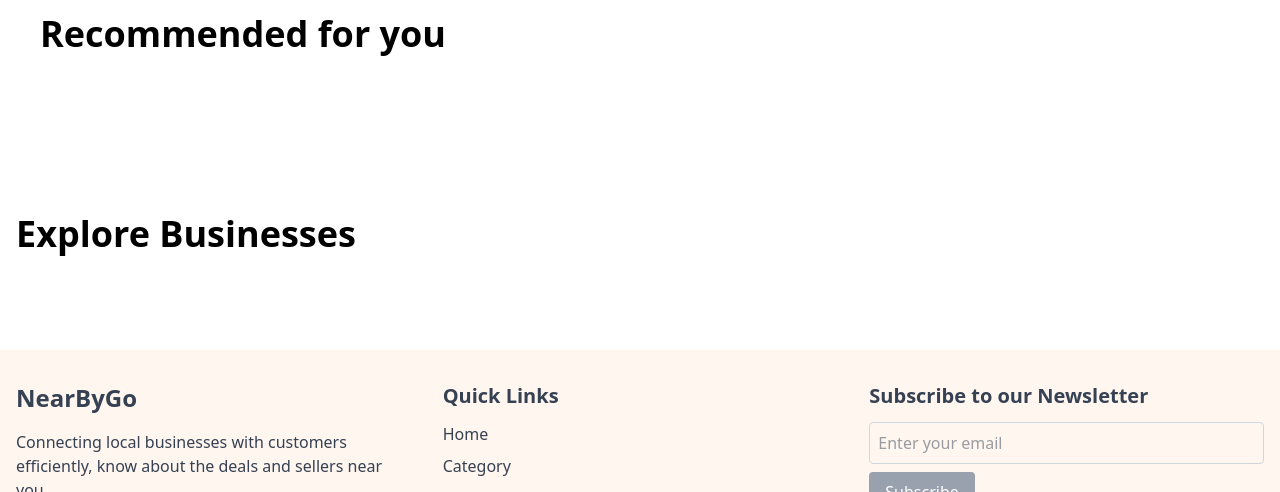
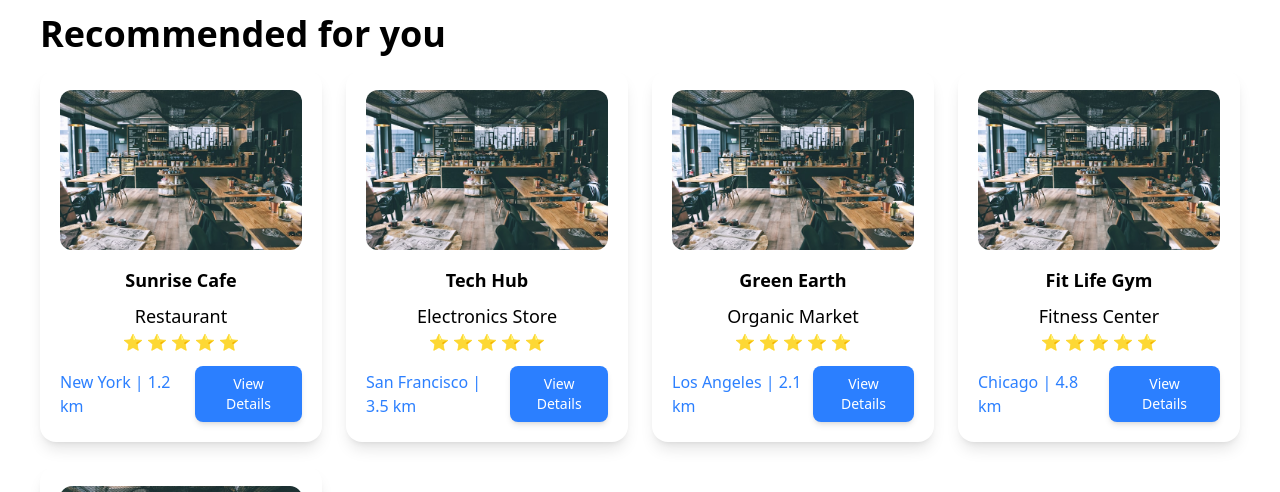
Before and after one commit to AnshKubavat/Team_Anonymous, a React (Vite) app in the folder Frontend/: page / in a window 1280 px wide. Shown: the part 386-878 px from the top of the page. Built offline with nearby package versions, Linux system fonts and the light colour scheme; no server answers.

Commit message:
make card component and show it on Home page

```diff
--- a/Frontend/src/Pages/Home/Home.jsx
+++ b/Frontend/src/Pages/Home/Home.jsx
@@ -2,6 +2,7 @@ import { useState, useEffect } from "react";
 import { useDispatch, useSelector } from "react-redux";
 import { getItem } from "../../utils/localStorageManager";
 import Card from "../../components/Card";
+import image from "../../assets/image.jpg"
 
 const slides = [
   { id: 1, color: "bg-red-500", text: "YP's Hotel" },
@@ -17,6 +18,51 @@ const Home = () => {
   const { user } = useSelector((state) => state.user);
   const dispatch = useDispatch();
   const city = getItem("city");
+
+  const dummyBusinessList = [
+  {
+    _id: "1",
+    businessName: "Sunrise Cafe",
+    categoryOfBusiness: "Restaurant",
+    city: "New York",
+    distance: "1.2 km",
+    image: image,
+  },
+  {
+    _id: "2",
+    businessName: "Tech Hub",
+    categoryOfBusiness: "Electronics Store",
+    city: "San Francisco",
+    distance: "3.5 km",
+    image: image,
+  },
+  {
+    _id: "3",
+    businessName: "Green Earth",
+    categoryOfBusiness: "Organic Market",
+    city: "Los Angeles",
+    distance: "2.1 km",
+    image: image,
+  },
+  {
+    _id: "4",
+    businessName: "Fit Life Gym",
+    categoryOfBusiness: "Fitness Center",
+    city: "Chicago",
+    distance: "4.8 km",
+    image: image,
+  },
+  {
+    _id: "5",
+    businessName: "Dream Salon",
+    categoryOfBusiness: "Beauty & Spa",
+    city: "Miami",
+    distance: "3.0 km",
+    image: image,
+  },
+];
+
+
 
   useEffect(() => {
     const interval = setInterval(() => {
@@ -34,9 +80,22 @@ const Home = () => {
         <h1 className="text-xl md:text-4xl font-bold text-left mt-10 md:mt-16 ml-4 md:ml-10">
           Recommended for you
         </h1>
+        <div>
+
         <section className="dark:bg-dark mt-4 mx-4 md:mx-10 pb-10 md:pb-20">
-          <div className="container mx-auto"></div>
-        </section>
+          <div className="container mx-auto">
+            {dummyBusinessList.length > 0 ? (
+              <div className="grid grid-cols-1  md:grid-cols-3 lg:grid-cols-4 gap-6">
+                <Card businessList={dummyBusinessList} />
+              </div>
+            ) : (
+              <p className="text-center text-gray-500">
+                no record found
+              </p>
+            )}
+          </div>
+          </section>
+          </div>
 
         {/* All Businesses Section */}
         <h1 className="text-xl md:text-4xl font-bold text-left mt-10 md:mt-16 ml-4">
--- /dev/null
+++ b/Frontend/src/components/Card.jsx
@@ -0,0 +1,61 @@
+import { motion } from "framer-motion";
+import { useNavigate } from "react-router-dom";
+
+const Card = ({ businessList = [] }) => {
+  const navigate = useNavigate();
+  console.log(businessList);
+
+  const renderStars = (count) => {
+    return Array(count)
+      .fill()
+      .map((_, i) => <span key={i}>⭐</span>);
+  };
+
+  return businessList.map((business, index) => (
+    <motion.div
+      key={index}
+      onClick={() => navigate(`/business/${business._id}`)}
+      className="relative p-5 bg-white dark:bg-gray-200 rounded-2xl shadow-lg overflow-hidden"
+      whileHover={{
+        scale: 1.05,
+        boxShadow: "0px 10px 20px rgba(0, 0, 0, 0.2)",
+      }}
+      transition={{ duration: 0.3 }}
+    >
+      <img
+        src={business.image}
+        alt={business.image}
+        className="w-full h-40 object-cover rounded-xl"
+      />
+      <h2 className="mt-4 text-lg text-black text-center font-bold">
+        {business.businessName}
+      </h2>
+      <p className="text-sm text-center md:text-lg text-black mt-2">
+        {business.categoryOfBusiness}
+      </p>
+
+      <motion.div
+        className="flex items-center justify-center gap-1"
+        whileHover={{ scale: 1.05 }}
+        transition={{ duration: 0.2 }}
+      >
+        {renderStars(5)}
+      </motion.div>
+
+      <div className="flex items-center justify-between mt-3">
+        <span className="text-blue-500 font-medium">
+          {business.city} | {business?.distance || "2.4 km"}
+        </span>
+        <motion.button
+          whileHover={{ scale: 1.1 }}
+          whileTap={{ scale: 0.95 }}
+          className="px-4 ml-1 py-2 bg-blue-500 text-white text-sm rounded-lg shadow-md"
+        >
+          View Details
+        </motion.button>
+      </div>
+    </motion.div>
+  ));
+};
+
+export default Card;
```
Also changed, not shown: Frontend/src/assets/image.jpg (added).
